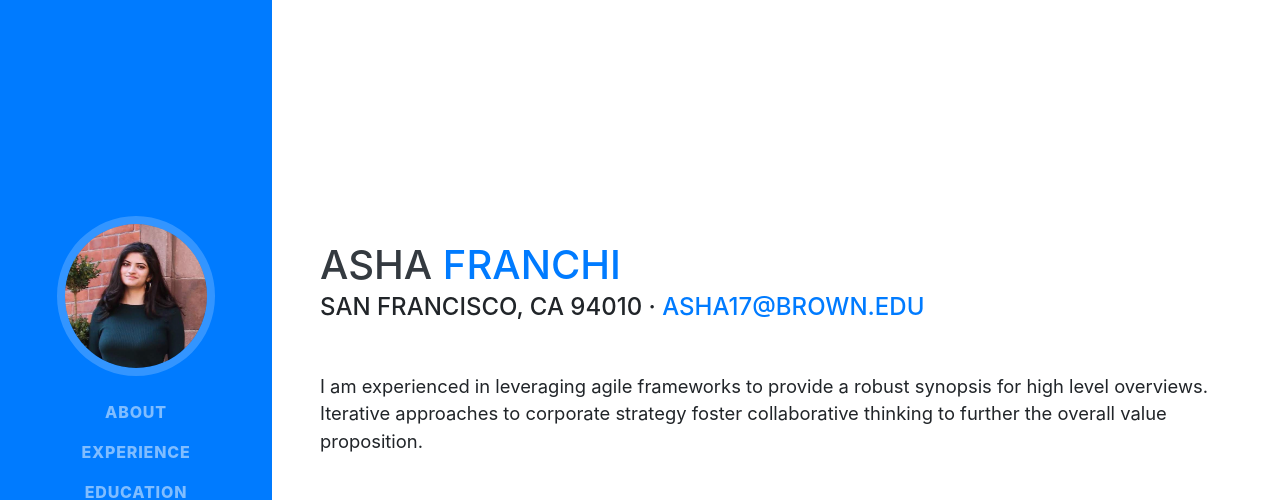
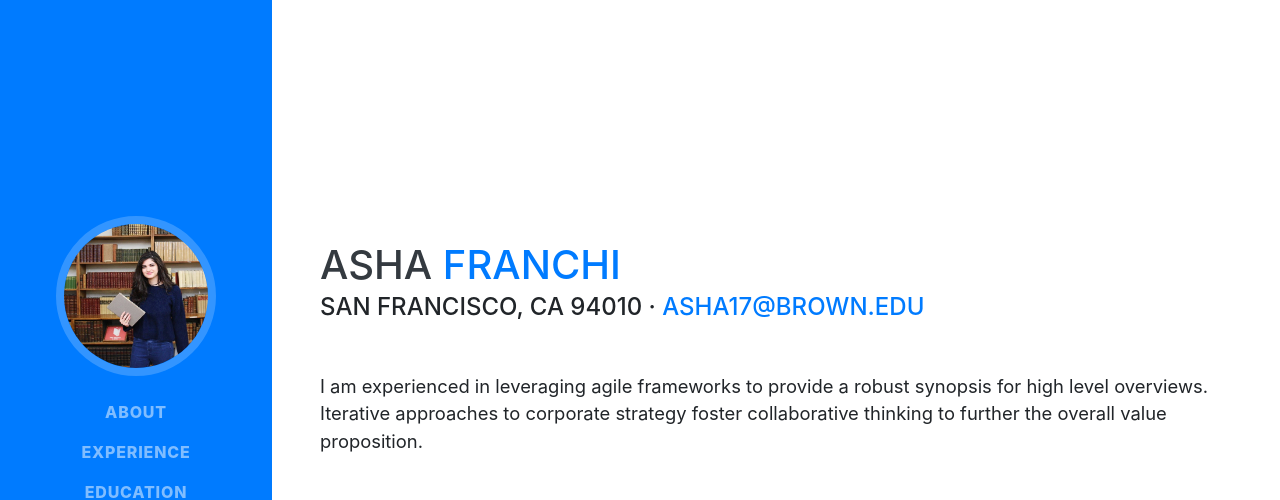
Before and after one commit to ashafranchi/Profile, a website with bundled scripts: page index.html in a window 1280 px wide. Shown: the top 500 px of the page. Built offline with nearby package versions, Linux system fonts and the light colour scheme; a web font is replaced by a local one.

Commit message:
pic change

```diff
--- a/index.html
+++ b/index.html
@@ -29,7 +29,7 @@
     <a class="navbar-brand js-scroll-trigger" href="#page-top">
       <span class="d-block d-lg-none">Asha Franchi</span>
       <span class="d-none d-lg-block">
-        <img class="img-fluid img-profile rounded-circle mx-auto mb-2" src="img/portpic.JPG" alt="">
+        <img class="img-fluid img-profile rounded-circle mx-auto mb-2" src="img/profpic.jpg" alt="">
       </span>
     </a>
     <button class="navbar-toggler" type="button" data-toggle="collapse" data-target="#navbarSupportedContent" aria-controls="navbarSupportedContent" aria-expanded="false" aria-label="Toggle navigation">
```
Also changed, not shown: img/portpic.JPG (deleted), img/profpic.jpg (added).
